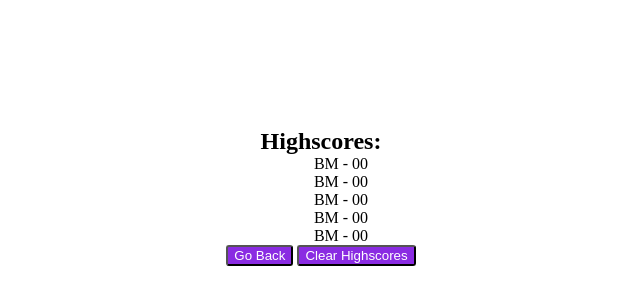
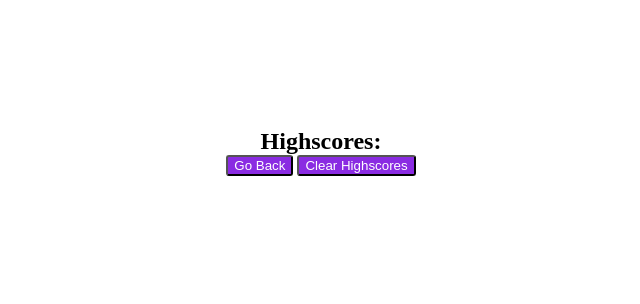
Before and after one commit to brandon6457/code-quiz, a plain HTML site: page Highsores.html in a window 1280 px wide. Shown: the whole page, without its empty margins (319-959 px from the left). Drawn offline with Linux system fonts and the light colour scheme.

Commit message:
made minor changes

```diff
--- a/Highsores.html
+++ b/Highsores.html
@@ -2,11 +2,11 @@
 <div class="hs-screen">
    <h2>Highscores:</h2>
    <ol>
-      <li>BM - 00</li>
-      <li>BM - 00</li>
-      <li>BM - 00</li>
-      <li>BM - 00</li>
-      <li>BM - 00</li>
+      <li></li>
+      <li></li>
+      <li></li>
+      <li></li>
+      <li></li>
    </ol>
    <button id="go-back">Go Back</button>
    <button id="clear-hs">Clear Highscores</button>
```
